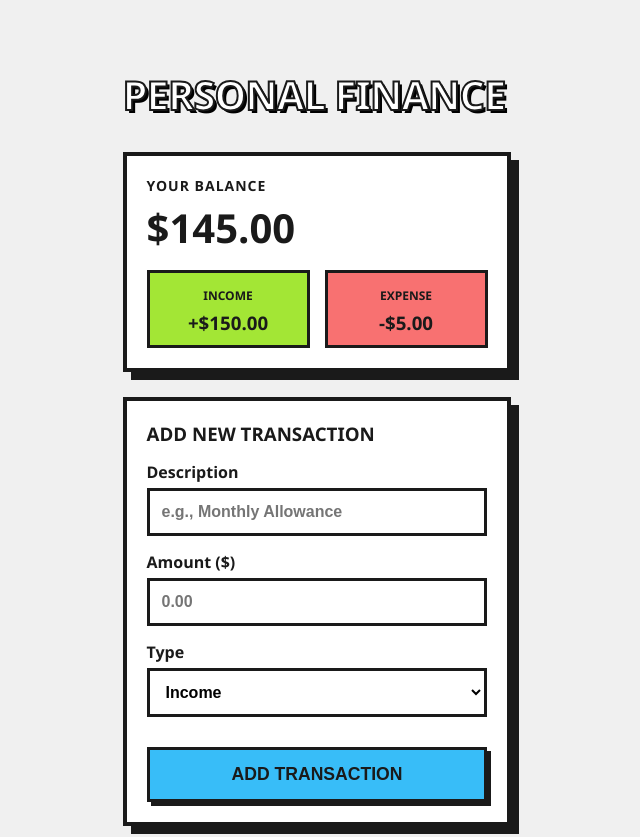
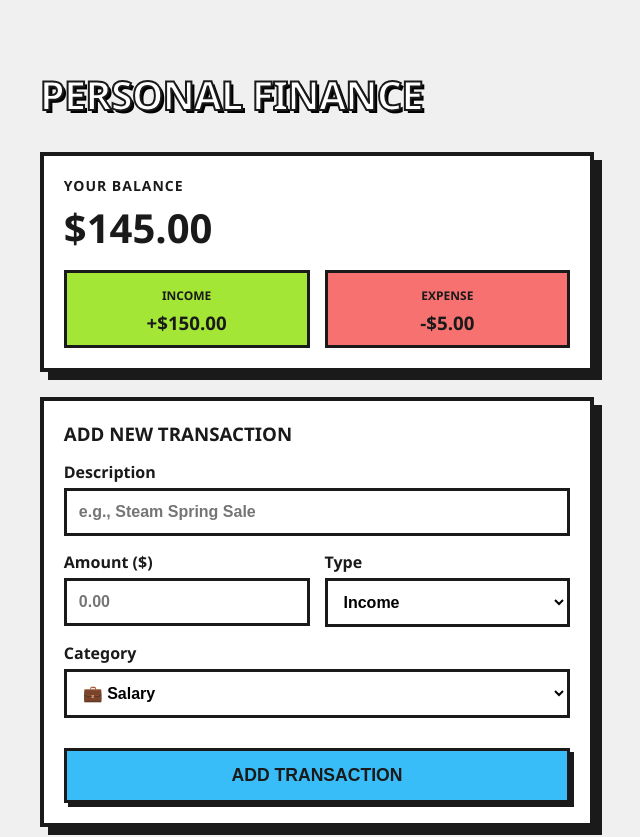
Before and after one commit to Alvinfaizt/personal-finance-dashboard, a React (Vite) app: page / in a window 1280 px wide. Shown: the top 837 px of the page, without its empty margins (323-963 px from the left). Built offline with nearby package versions, Linux system fonts and the light colour scheme.

Commit message:
Feat: enhance TransactionForm with category selection based on transaction type

```diff
--- a/src/components/TransactionForm.jsx
+++ b/src/components/TransactionForm.jsx
@@ -4,6 +4,7 @@ function TransactionForm({ onAddTransaction }) {
   const [description, setDescription] = useState('')
   const [amount, setAmount] = useState('')
   const [type, setType] = useState('income')
+  const [category, setCategory] = useState('💼 Salary') // Default kategori
 
   const handleSubmit = (e) => {
     e.preventDefault()
@@ -14,14 +15,16 @@ function TransactionForm({ onAddTransaction }) {
 
     const newTransaction = {
       id: Date.now(),
-      description: description,
+      description,
       amount: parseFloat(amount),
-      type: type
+      type,
+      category // Masukkan kategori ke dalam data objek
     }
 
     onAddTransaction(newTransaction)
     setDescription('')
     setAmount('')
+    setCategory('💼 Salary') // Reset kategori ke default setelah transaksi ditambahkan
   }
 
   return (
@@ -34,13 +37,14 @@ function TransactionForm({ onAddTransaction }) {
           <input
             type="text"
             className="neo-input"
-            placeholder="e.g., Monthly Allowance"
+            placeholder="e.g., Steam Spring Sale"
             value={description}
             onChange={(e) => setDescription(e.target.value)}
           />
         </div>
 
-        <div style={{ marginBottom: '15px' }}>
+        <div style={{ display: 'flex', gap: '15px', marginBottom: '15px' }}>
+          <div style={{ flex: 1 }}>
             <label style={{ fontWeight: 800 }}>Amount ($)</label>
             <input
               type="number"
@@ -50,22 +54,38 @@ function TransactionForm({ onAddTransaction }) {
               onChange={(e) => setAmount(e.target.value)}
             />
           </div>
-
-        <div style={{ marginBottom: '20px' }}>
+          <div style={{ flex: 1 }}>
             <label style={{ fontWeight: 800 }}>Type</label>
-          <select
-            className="neo-select"
-            value={type}
-            onChange={(e) => setType(e.target.value)}
-          >
+            <select className="neo-select" value={type} onChange={(e) => setType(e.target.value)}>
               <option value="income">Income</option>
               <option value="expense">Expense</option>
             </select>
           </div>
+        </div>
 
-        <button type="submit" className="neo-btn">
-          Add Transaction
-        </button>
+        <div style={{ marginBottom: '20px' }}>
+          <label style={{ fontWeight: 800 }}>Category</label>
+          <select className="neo-select" value={category} onChange={(e) => setCategory(e.target.value)}>
+            {type === 'income' ? (
+              <>
+                <option value="💼 Salary">💼 Salary</option>
+                <option value="📈 Investment">📈 Investment</option>
+                <option value="🛠️ Freelance">🛠️ Freelance</option>
+                <option value="🎁 Others">🎁 Others</option>
+              </>
+            ) : (
+              <>
+                <option value="🎮 Gaming/Steam">🎮 Gaming/Steam</option>
+                <option value="☕ Food & Drink">☕ Food & Drink</option>
+                <option value="💻 Gadget/Hardware">💻 Gadget/Hardware</option>
+                <option value="🏠 Rent/Bill">🏠 Rent/Bill</option>
+                <option value="🛒 Others">🛒 Others</option>
+              </>
+            )}
+          </select>
+        </div>
+
+        <button type="submit" className="neo-btn">Add Transaction</button>
       </form>
     </div>
   )
```
Lines whose indentation alone changed are shown as unchanged.
